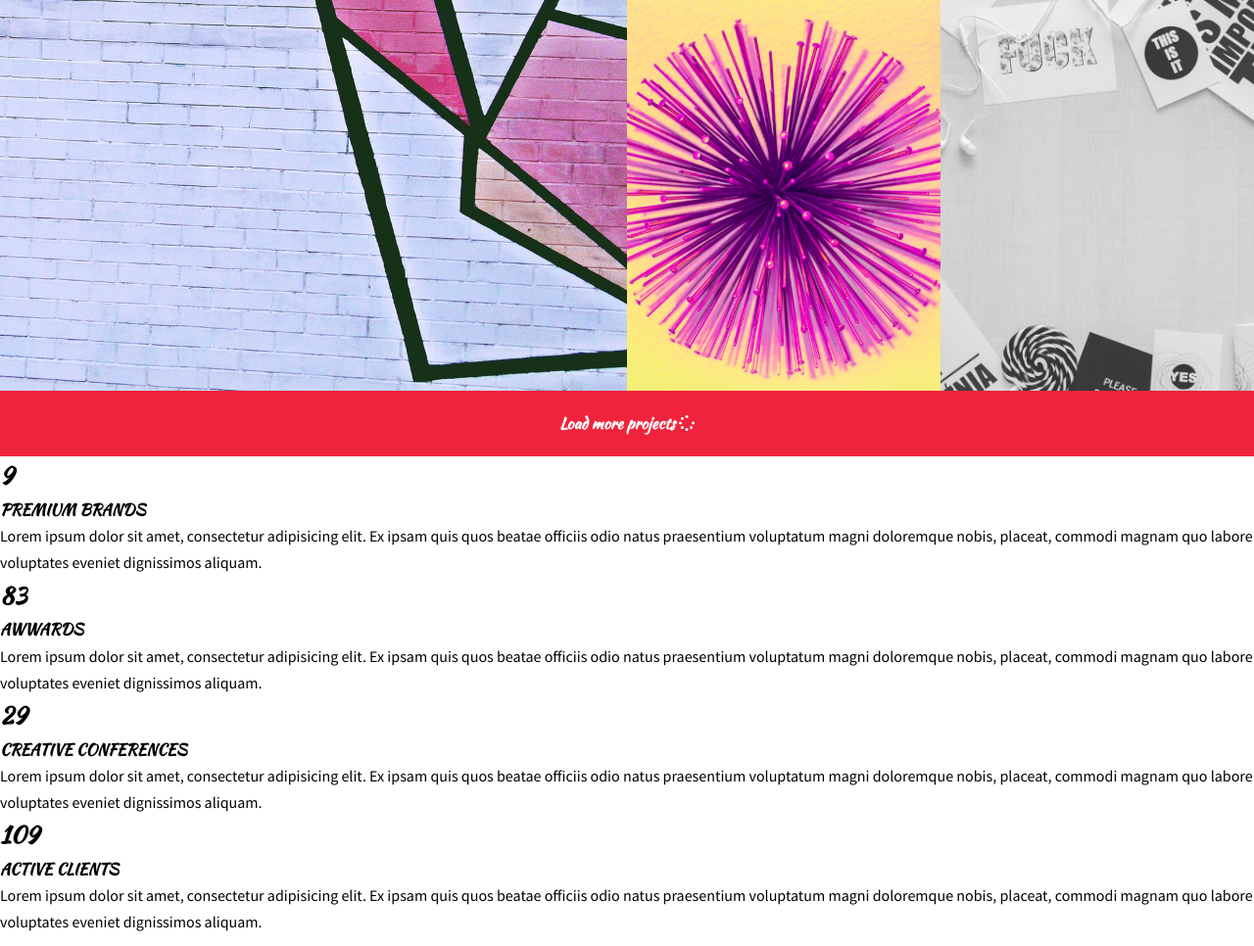
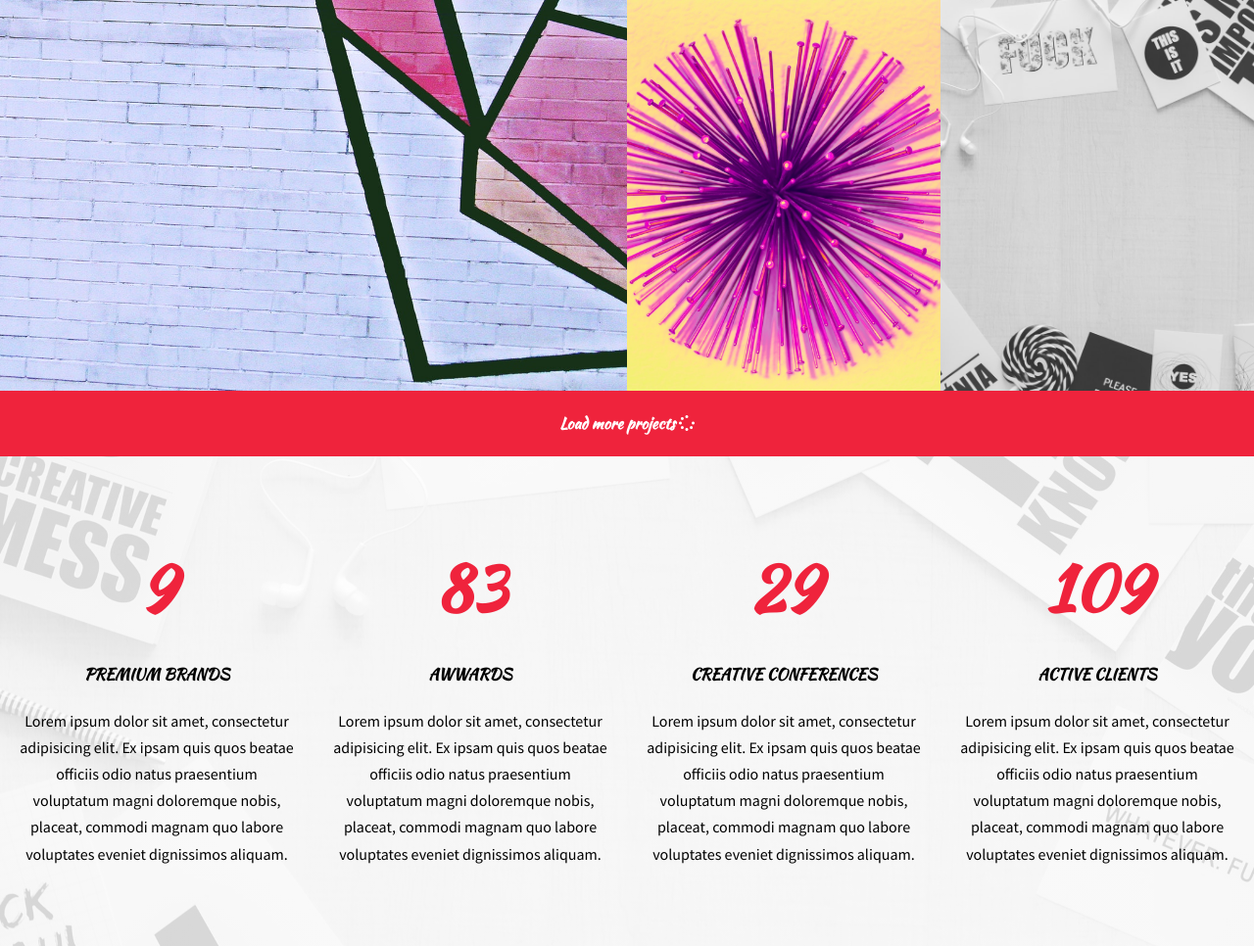
Before and after one commit to IvoAVR/30-dana-kodiranja-II, a PHP site: page / in a window 1280 px wide. Shown: the part 4536-5502 px from the top of the page at 98% size. Run offline with PHP 8.4, Linux system fonts and the light colour scheme; some libraries are stand-ins or nearby versions; some web fonts are replaced.

Commit message:
eight css

```diff
--- a/9-flexbox-SYNX/index.html
+++ b/9-flexbox-SYNX/index.html
@@ -155,7 +155,8 @@
             <h2>9</h2>
             <h4>PREMIUM BRANDS</h4>
             <p>Lorem ipsum dolor sit amet, consectetur adipisicing elit. Ex ipsam quis quos beatae officiis odio natus praesentium voluptatum magni doloremque nobis, placeat, commodi magnam quo labore voluptates eveniet dignissimos aliquam.</p>
-        </article<article>
+        </article>
+        <article>
             <h2>83</h2>
             <h4>AWWARDS</h4>
             <p>Lorem ipsum dolor sit amet, consectetur adipisicing elit. Ex ipsam quis quos beatae officiis odio natus praesentium voluptatum magni doloremque nobis, placeat, commodi magnam quo labore voluptates eveniet dignissimos aliquam.</p>
--- a/9-flexbox-SYNX/style.css
+++ b/9-flexbox-SYNX/style.css
@@ -372,3 +372,27 @@ seven
     text-align: center;
     padding: 20px 0;
 }
+/*****************
+eight
+*****************/
+.eight {
+    background-image: linear-gradient(rgba(255,255,255,.8), rgba(255,255,255,.8)), url(img/section8.jpg);
+    height: 500px;
+    background-position: center;
+    background-size: cover;
+    background-attachment: fixed;
+    display: flex;
+    align-items: center;
+    text-align: center;
+}
+.eight article {
+    flex: 1;
+    margin: 20px;
+}
+.eight h2 {
+    color: #ef233c;
+    font-size: 4rem;
+}
+.eight h4 {
+    padding: 20px 0;
+}
```
